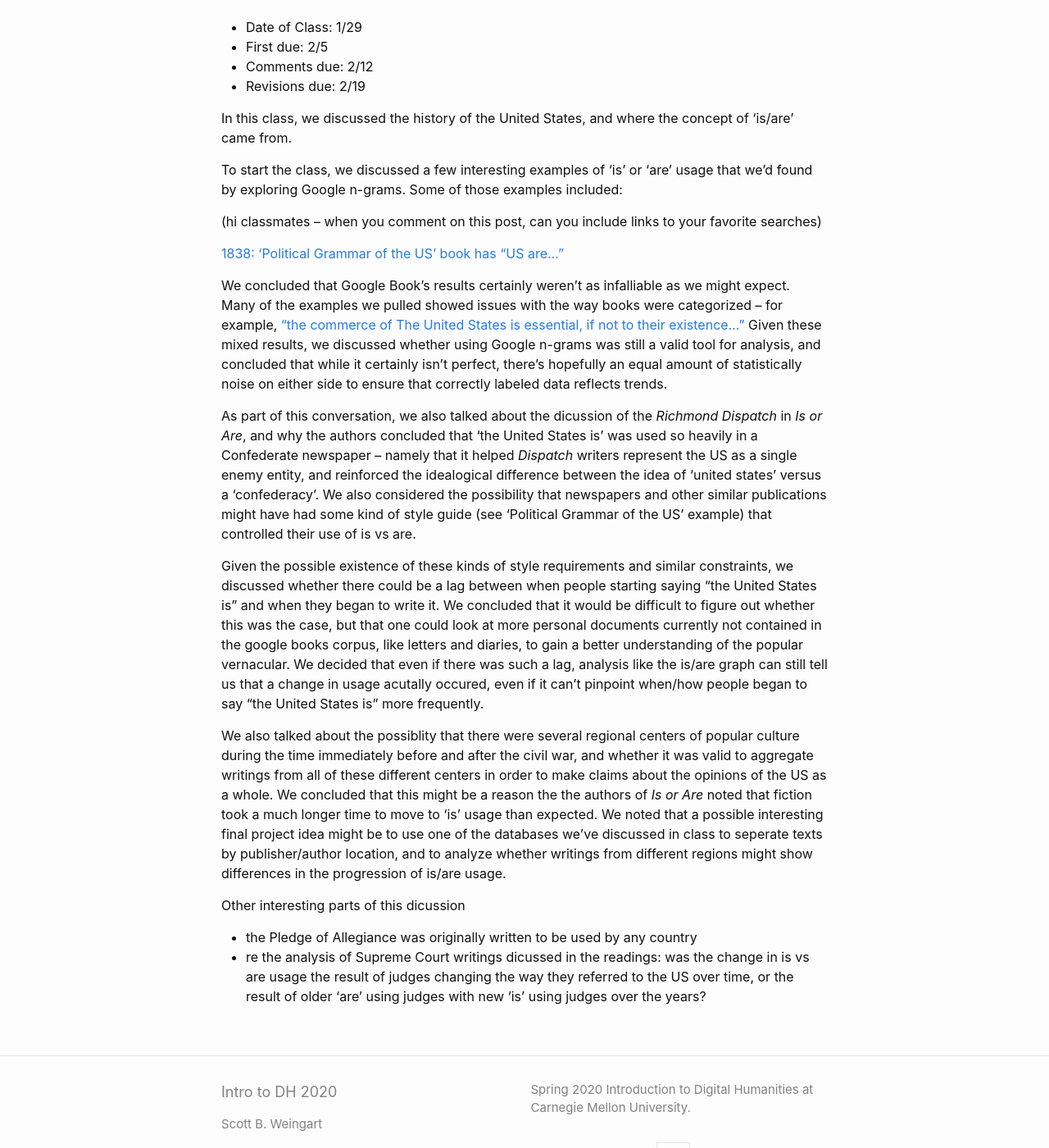
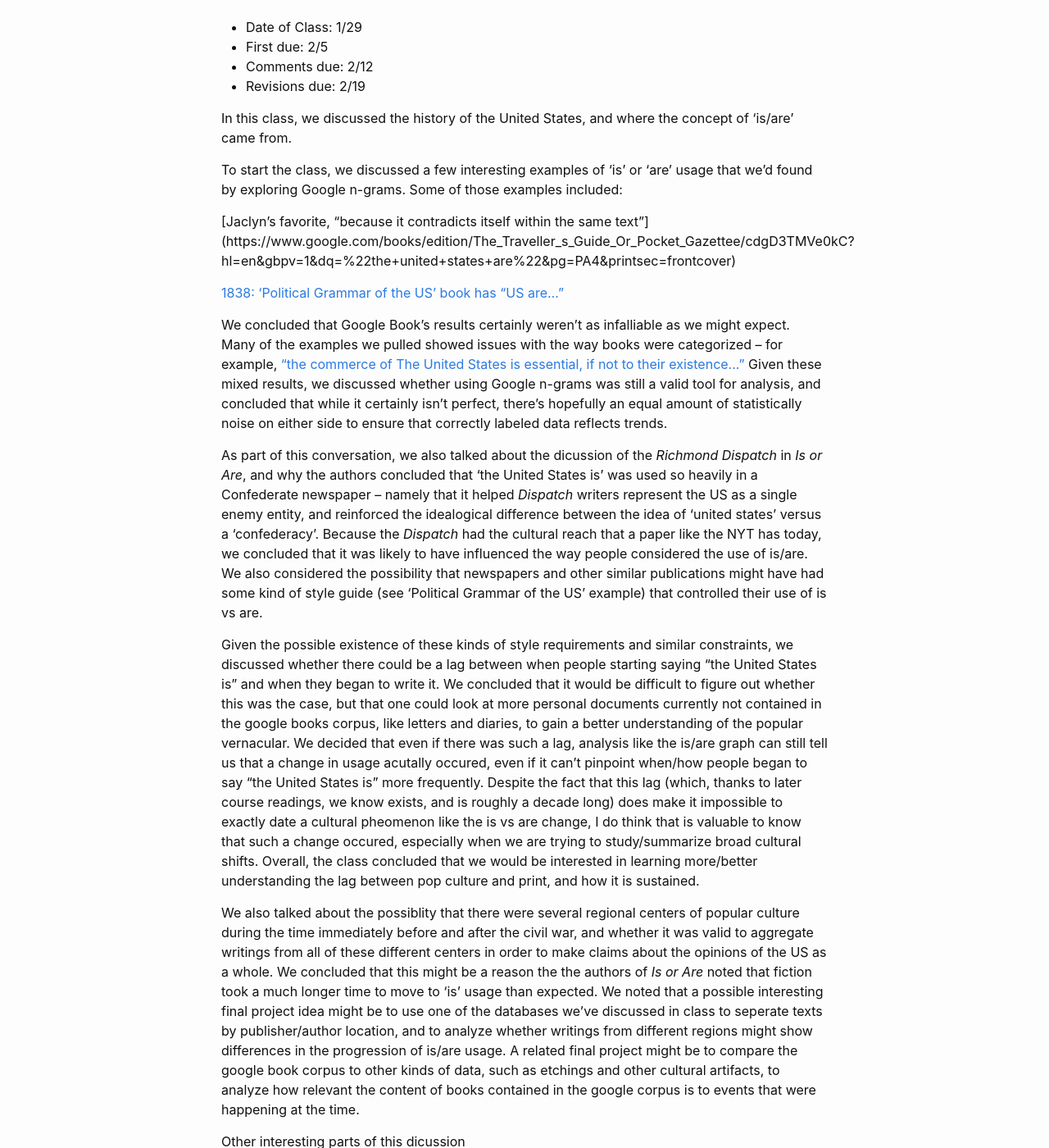
Before and after one commit to scottbot/IntroDH2020, a Jekyll site: the page built from _posts/2020-02-04-United-States-Is-Are-and-History.md, in a window 1280 px wide and 1400 px high, scrolled down 221 px. Shown: the whole window at 82% size. Built offline with Jekyll 4.4.1, drawn with Linux system fonts in a browser that asks for light colours; a script that is not in the unit is left out.

Commit message:
updated to include revisions due 2_19

```diff
--- a/_posts/2020-02-04-United-States-Is-Are-and-History.md
+++ b/_posts/2020-02-04-United-States-Is-Are-and-History.md
@@ -12,18 +12,17 @@ In this class, we discussed the history of the United States, and where the conc
 
 To start the class, we discussed a few interesting examples of ‘is’ or ‘are’ usage that we’d found by exploring Google n-grams. Some of those examples included:
 
-(hi classmates -- when you comment on this post, can you include links to your favorite searches)
-
+[Jaclyn's favorite, "because it contradicts itself within the same text"] (https://www.google.com/books/edition/The_Traveller_s_Guide_Or_Pocket_Gazettee/cdgD3TMVe0kC?hl=en&gbpv=1&dq=%22the+united+states+are%22&pg=PA4&printsec=frontcover)
 
 [1838: ‘Political Grammar of the US’ book has “US are…”](https://books.google.com/books?id=ORJAAAAAYAAJ&pg=PA231&dq=%22the+united+states+are%22&hl=en&newbks=1&newbks_redir=0&sa=X&ved=2ahUKEwipjfGx46fnAhV9mXIEHZWhDx8Q6AEwAnoECAUQAg#v=onepage&q=%22the%20united%20states%20are%22&f=false)
 
 We concluded that Google Book’s results certainly weren’t as infalliable as we might expect. Many of the examples we pulled showed issues with the way books were categorized -- for example, [“the commerce of The United States is essential, if not to their existence…”](https://books.google.com/books?id=IKkOAAAAQAAJ&pg=PA121&dq=%22the+united+states+is%22&hl=en&newbks=1&newbks_redir=0&sa=X&ved=2ahUKEwi9ieKe7afnAhUolXIEHbHBCjg4ZBDoATAFegQIBxAC#v=onepage&q=%22the%20united%20states%20is%22&f=false) Given these mixed results, we discussed whether using Google n-grams  was still a valid tool for analysis, and concluded that while it certainly isn’t perfect, there’s hopefully an equal amount of statistically noise on either side to ensure that correctly labeled data reflects trends.
 
-As part of this conversation, we also talked about the dicussion of the *Richmond Dispatch* in *Is or Are*, and why the authors concluded that ‘the United States is’ was used so heavily in a Confederate newspaper -- namely that it helped *Dispatch* writers represent the US as a single enemy entity, and reinforced the idealogical difference between the idea of ‘united states’ versus a ‘confederacy’. We also considered the possibility that newspapers and other similar publications might have had some kind of style guide (see 'Political Grammar of the US' example) that controlled their use of is vs are.
+As part of this conversation, we also talked about the dicussion of the *Richmond Dispatch* in *Is or Are*, and why the authors concluded that ‘the United States is’ was used so heavily in a Confederate newspaper -- namely that it helped *Dispatch* writers represent the US as a single enemy entity, and reinforced the idealogical difference between the idea of ‘united states’ versus a ‘confederacy’. Because the *Dispatch* had the cultural reach that a paper like the NYT has today, we concluded that it was likely to have influenced the way people considered the use of is/are. We also considered the possibility that newspapers and other similar publications might have had some kind of style guide (see 'Political Grammar of the US' example) that controlled their use of is vs are.
 
-Given the possible existence of these kinds of style requirements and similar constraints, we discussed whether there could be a lag between when people starting saying "the United States is" and when they began to write it. We concluded that it would be difficult to figure out whether this was the case, but that one could look at more personal documents currently not contained in the google books corpus, like letters and diaries, to gain a better understanding of the popular vernacular. We decided that even if there was such a lag, analysis like the is/are graph can still tell us that a change in usage acutally occured, even if it can't pinpoint when/how people began to say "the United States is" more frequently.
+Given the possible existence of these kinds of style requirements and similar constraints, we discussed whether there could be a lag between when people starting saying "the United States is" and when they began to write it. We concluded that it would be difficult to figure out whether this was the case, but that one could look at more personal documents currently not contained in the google books corpus, like letters and diaries, to gain a better understanding of the popular vernacular. We decided that even if there was such a lag, analysis like the is/are graph can still tell us that a change in usage acutally occured, even if it can't pinpoint when/how people began to say "the United States is" more frequently. Despite the fact that this lag (which, thanks to later course readings, we know exists, and is roughly a decade long) does make it impossible to exactly date a cultural pheomenon like the is vs are change, I do think that is valuable to know that such a change occured, especially when we are trying to study/summarize broad cultural shifts. Overall, the class concluded that we would be interested in learning more/better understanding the lag between pop culture and print, and how it is sustained.
 
-We also talked about the possiblity that there were several regional centers of popular culture during the time immediately before and after the civil war, and whether it was valid to aggregate writings from all of these different centers in order to make claims about the opinions of the US as a whole. We concluded that this might be a reason the the authors of *Is or Are* noted that fiction took a much longer time to move to ‘is’ usage than expected. We noted that a possible interesting final project idea might be to use one of the databases we’ve discussed in class to seperate texts by publisher/author location, and to analyze whether writings from different regions might show differences in the progression of is/are usage.
+We also talked about the possiblity that there were several regional centers of popular culture during the time immediately before and after the civil war, and whether it was valid to aggregate writings from all of these different centers in order to make claims about the opinions of the US as a whole. We concluded that this might be a reason the the authors of *Is or Are* noted that fiction took a much longer time to move to ‘is’ usage than expected. We noted that a possible interesting final project idea might be to use one of the databases we’ve discussed in class to seperate texts by publisher/author location, and to analyze whether writings from different regions might show differences in the progression of is/are usage. A related final project might be to compare the google book corpus to other kinds of data, such as etchings and other cultural artifacts, to analyze how relevant the content of books contained in the google corpus is to events that were happening at the time.
 
 Other interesting parts of this dicussion
 - the Pledge of Allegiance was originally written to be used by any country
```
